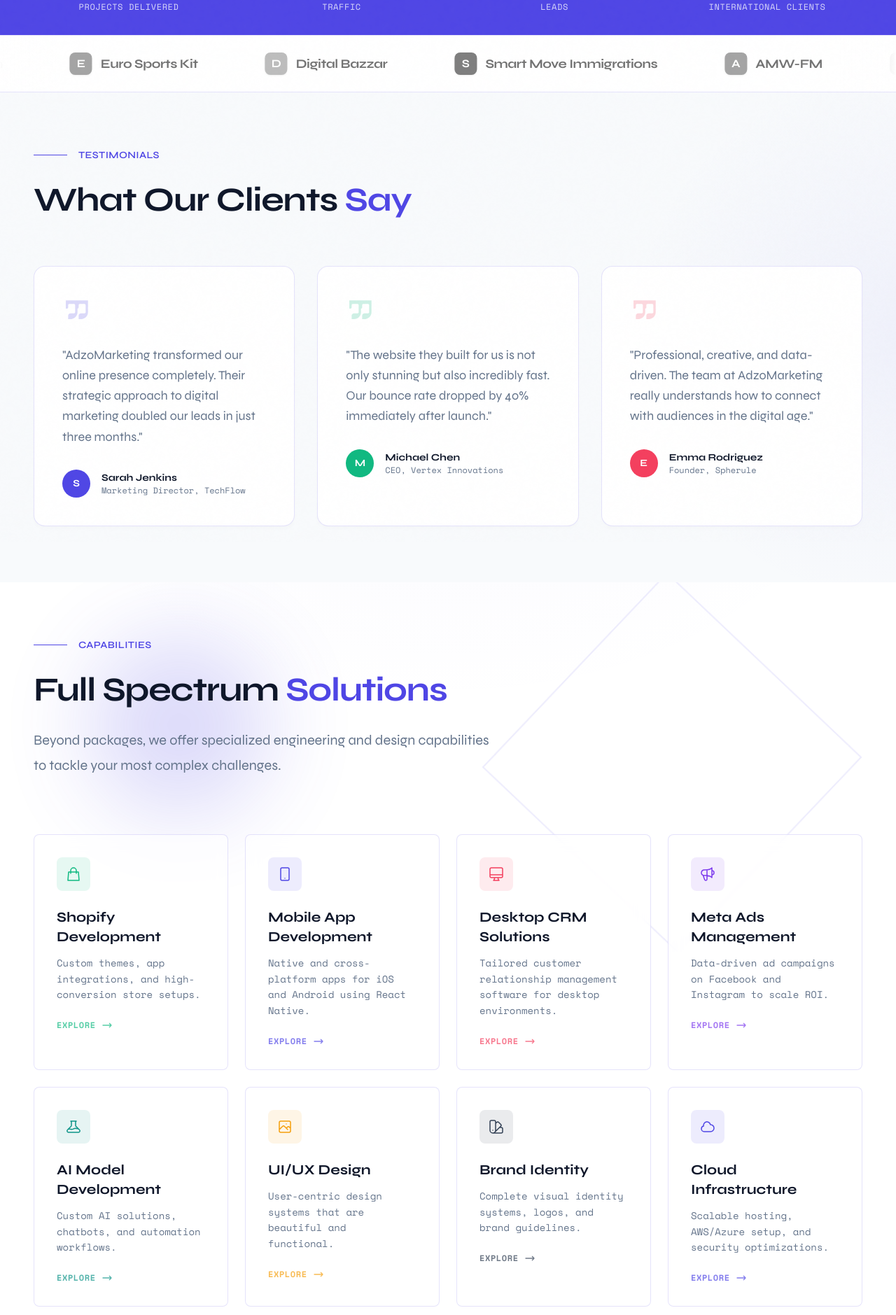
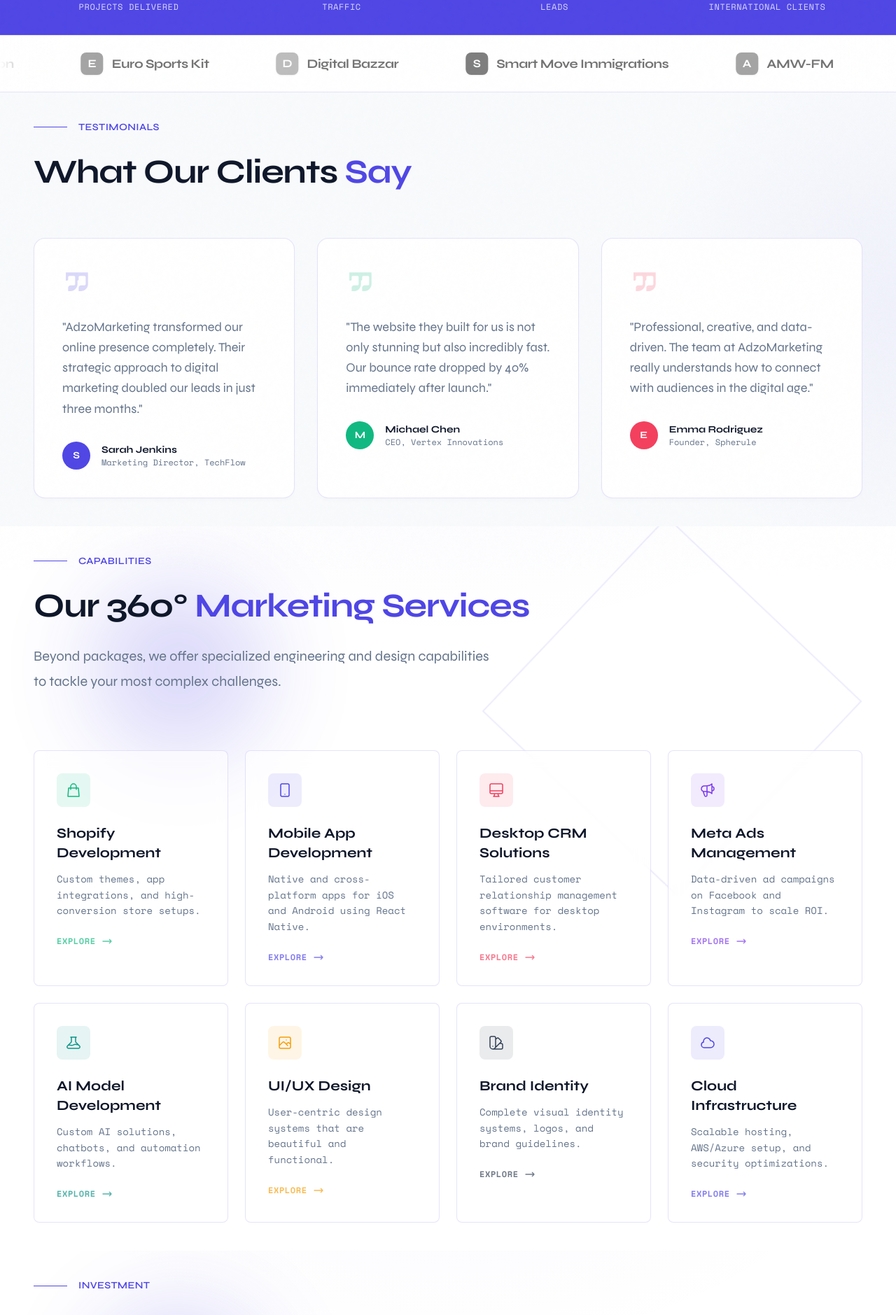
Before and after one commit to mooojn/pk-marketing, a Next.js app: page / in a window 1280 px wide. Shown: the part 826-2705 px from the top of the page at 70% size. Built offline with nearby package versions, Linux system fonts and the light colour scheme.

Commit message:
Fix space

```diff
--- a/app/components/CaseStudies.tsx
+++ b/app/components/CaseStudies.tsx
@@ -33,7 +33,7 @@ export default function CaseStudies() {
     ];
 
     return (
-        <section className="py-12 lg:py-20" style={{ background: 'var(--bg-primary)' }}>
+        <section className="py-8 lg:py-10" style={{ background: 'var(--bg-primary)' }}>
             <div className="max-w-7xl mx-auto px-6 lg:px-12">
                 {/* Section Header */}
                 <div className="max-w-3xl mb-16 lg:mb-24">
--- a/app/components/ContactForm.tsx
+++ b/app/components/ContactForm.tsx
@@ -20,7 +20,7 @@ export default function ContactForm() {
     ];
 
     return (
-        <section className="relative py-12 lg:py-20 overflow-hidden" style={{ background: 'var(--bg-secondary)' }}>
+        <section className="relative py-8 lg:py-10 overflow-hidden" style={{ background: 'var(--bg-secondary)' }}>
             {/* Background Gradients */}
             <div
                 className="absolute top-0 right-0 w-full h-full opacity-30 pointer-events-none"
--- a/app/components/DetailedServices.tsx
+++ b/app/components/DetailedServices.tsx
@@ -98,7 +98,7 @@ const DetailedServices = () => {
 
     return (
         <section
-            className="relative py-12 lg:py-20 overflow-hidden"
+            className="relative py-8 lg:py-10 overflow-hidden"
             style={{ background: 'var(--bg-primary)' }}
             id="detailed-services"
         >
@@ -147,7 +147,7 @@ const DetailedServices = () => {
                                 color: 'var(--text-primary)'
                             }}
                         >
-                            Full Spectrum <span style={{ color: 'var(--accent-warm)' }}>Solutions</span>
+                            Our 360° <span style={{ color: 'var(--accent-warm)' }}>Marketing Services</span>
                         </h2>
                         <p
                             className="text-base md:text-lg lg:text-xl leading-relaxed max-w-2xl"
--- a/app/components/Pricing.tsx
+++ b/app/components/Pricing.tsx
@@ -54,7 +54,7 @@ const Pricing = () => {
     ];
 
     return (
-        <section className="relative py-12 lg:py-20 overflow-hidden" style={{ background: 'var(--bg-primary)' }}>
+        <section className="relative py-8 lg:py-10 overflow-hidden" style={{ background: 'var(--bg-primary)' }}>
             {/* Background Ambience */}
             <div
                 className="absolute inset-0 pointer-events-none opacity-40"
--- a/app/components/Testimonials.tsx
+++ b/app/components/Testimonials.tsx
@@ -30,7 +30,7 @@ const Testimonials = () => {
     ];
 
     return (
-        <section className="relative py-12 lg:py-20 overflow-hidden" style={{ background: 'var(--bg-secondary)' }}>
+        <section className="relative py-8 lg:py-10 overflow-hidden" style={{ background: 'var(--bg-secondary)' }}>
 
             {/* Background Decor */}
             <div
```
